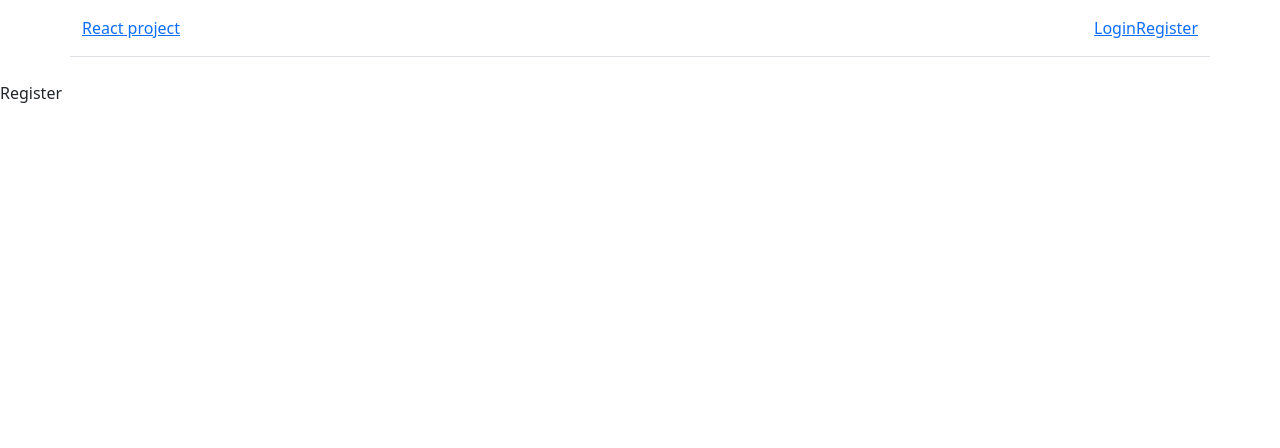
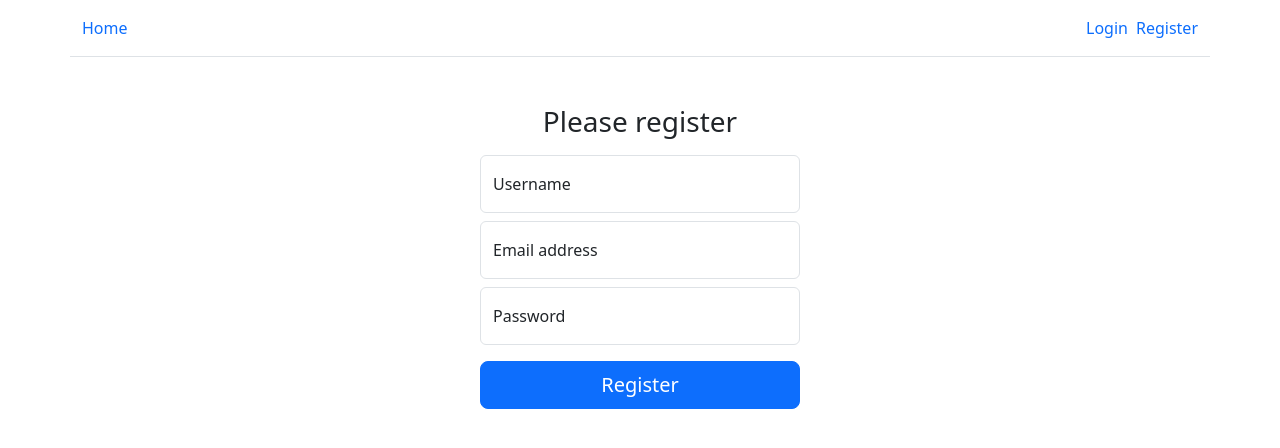
Before and after one commit to SMwebdeveloper/react-redux, a React (Vite) app: page /register in a window 1280 px wide. Shown: the top 448 px of the page. Built offline with nearby package versions, Linux system fonts and the light colour scheme.

Commit message:
add login and register page

```diff
--- a/src/App.jsx
+++ b/src/App.jsx
@@ -8,7 +8,7 @@ const App = () => {
       <Routes>
         <Route path="/" element={<Main />} />
         <Route path="/login" element={<Login />} />
-        <Route path="/Register" element={<Register />} />
+        <Route path="/register" element={<Register />} />
       </Routes>
     </div>
   );
--- a/src/components/Login.jsx
+++ b/src/components/Login.jsx
@@ -1,7 +1,39 @@
-import React from "react";
+import React, { useState } from "react";
+import { Input } from "../ui";
 
 const Login = () => {
-  return <div>Login</div>;
+  const [email, setEmail] = useState("");
+  const [password, setPassword] = useState("");
+  return (
+    <div>
+      <div className="text-center mt-5">
+        <main className="form-signin w-25 m-auto">
+          <form>
+            {/* <img className="mb-2" src={icon} alt="" width="72" height="60" /> */}
+            <h1 className="h3 mb-3 fw-normal">Please login</h1>
+            <Input
+              type={"email"}
+              placeholder={"name@example.com"}
+              label={"Email address"}
+              state={email}
+              setState={setEmail}
+            />
+            <Input
+              type={"password"}
+              placeholder={"password"}
+              label={"Password"}
+              state={password}
+              setState={setPassword}
+            />
+            <button className="w-100 btn btn-lg btn-primary mt-2" type="submit">
+              {/* {isLoading ? "loading..." : "Login"} */}
+              Login
+            </button>
+          </form>
+        </main>
+      </div>
+    </div>
+  );
 };
 
 export default Login;
--- a/src/components/Navbar.jsx
+++ b/src/components/Navbar.jsx
@@ -4,10 +4,25 @@ import { logo } from "../constants";
 const Navbar = () => {
   return (
     <div className="d-flex flex-column flex-md-row align-items-center pb-3 mb-4 border-bottom container pt-3">
-      <Link to={"/"}>React project</Link>
+      <Link
+        to={"/"}
+        className="link-offset-2 link-offset-3-hover link-underline link-underline-opacity-0 link-underline-opacity-75-hover"
+      >
+        Home
+      </Link>
       <nav className="d-inline-flex mt-2 mt-md-0 ms-md-auto">
-        <Link to="/login">Login</Link>
-        <Link to="/login">Register</Link>
+        <Link
+          to="/login"
+          className="link-offset-2 link-offset-3-hover link-underline link-underline-opacity-0 link-underline-opacity-75-hover mx-2"
+        >
+          Login
+        </Link>
+        <Link
+          to="/register"
+          className="link-offset-2 link-offset-3-hover link-underline link-underline-opacity-0 link-underline-opacity-75-hover"
+        >
+          Register
+        </Link>
       </nav>
     </div>
   );
--- a/src/components/Register.jsx
+++ b/src/components/Register.jsx
@@ -1,7 +1,47 @@
-import React from "react";
+import React, { useState } from "react";
+import { Input } from "../ui";
 
 const Register = () => {
-  return <div>Register</div>;
+  const [name, setName] = useState("");
+  const [email, setEmail] = useState("");
+  const [password, setPassword] = useState("");
+  return (
+    <div>
+      <div className="text-center mt-5">
+        <main className="form-signin w-25 m-auto">
+          <form>
+            {/* <img className="mb-2" src={icon} alt="" width="72" height="60" /> */}
+            <h1 className="h3 mb-3 fw-normal">Please register</h1>
+            <Input
+              type={"text"}
+              placeholder={"username"}
+              label={"Username"}
+              state={name}
+              setState={setName}
+            />
+            <Input
+              type={"email"}
+              placeholder={"name@example.com"}
+              label={"Email address"}
+              state={email}
+              setState={setEmail}
+            />
+            <Input
+              type={"password"}
+              placeholder={"password"}
+              label={"Password"}
+              state={password}
+              setState={setPassword}
+            />
+            <button className="w-100 btn btn-lg btn-primary mt-2" type="submit">
+              {/* {isLoading ? "loading..." : "Register"} */}
+              Register
+            </button>
+          </form>
+        </main>
+      </div>
+    </div>
+  );
 };
 
 export default Register;
--- /dev/null
+++ b/src/ui/Input.jsx
@@ -0,0 +1,17 @@
+const Input = ({ type, label, placeholder, state, setState }) => {
+  return (
+    <div className="form-floating mb-2">
+      <input
+        type={type}
+        className="form-control"
+        id="floatingInput"
+        value={state}
+        onChange={(e) => setState(e.target.value)}
+        placeholder={placeholder}
+      />
+      <label htmlFor="floatingInput">{label}</label>
+    </div>
+  );
+};
+
+export default Input;
--- /dev/null
+++ b/src/ui/index.js
@@ -0,0 +1 @@
+export { default as Input } from './Input'
```
